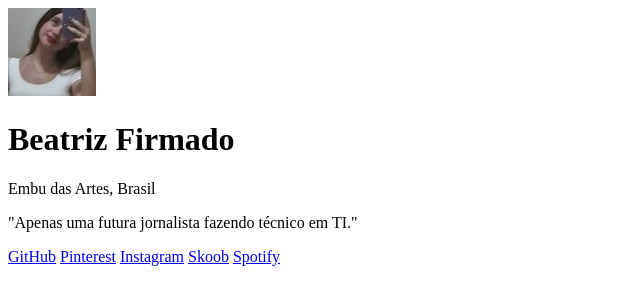
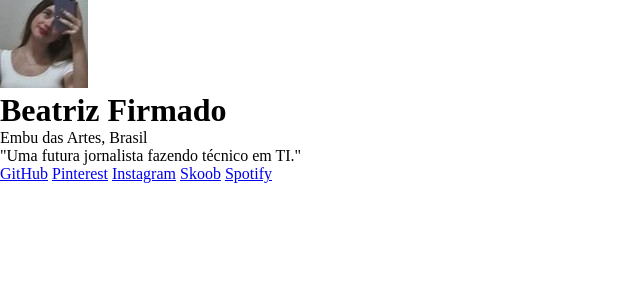
Before and after one commit to BeatrizFirmado11TIB/meus-links, a plain HTML site: page index.html in a window 1280 px wide. Shown: the whole page, without its empty margins (0-640 px from the left). Drawn offline with Linux system fonts and the light colour scheme.

Commit message:
início do dsenvolvimento do CSS

```diff
--- a/index.html
+++ b/index.html
@@ -3,6 +3,7 @@
 <head>
     <meta charset="UTF-8">
     <meta name="viewport" content="width=device-width, initial-scale=1.0">
+    <link rel="stylesheet" href="style.css">
     <title>Meus links</title>
 </head>
 <body>
@@ -11,7 +12,7 @@
         <h1>Beatriz Firmado</h1>
         <p>Embu das Artes, Brasil</p>
 
-        <p>"Apenas uma futura jornalista fazendo técnico em TI."</p>
+        <p>"Uma futura jornalista fazendo técnico em TI."</p>
 
         <a href="https://github.com/BeatrizFirmado11TIB">GitHub</a>
         <a href="https://br.pinterest.com/firmadobeatriz/">Pinterest</a>
--- /dev/null
+++ b/style.css
@@ -0,0 +1,6 @@
+* {
+    margin: 0;
+    padding: 0;
+    box-sizing: border-box;
+
+}
```
